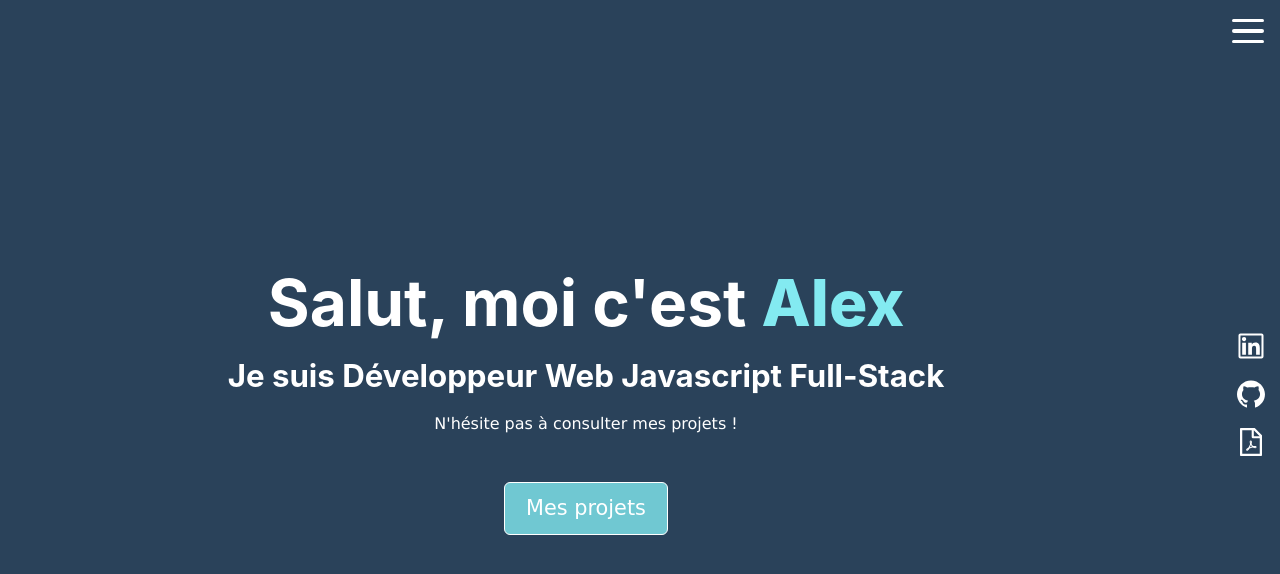
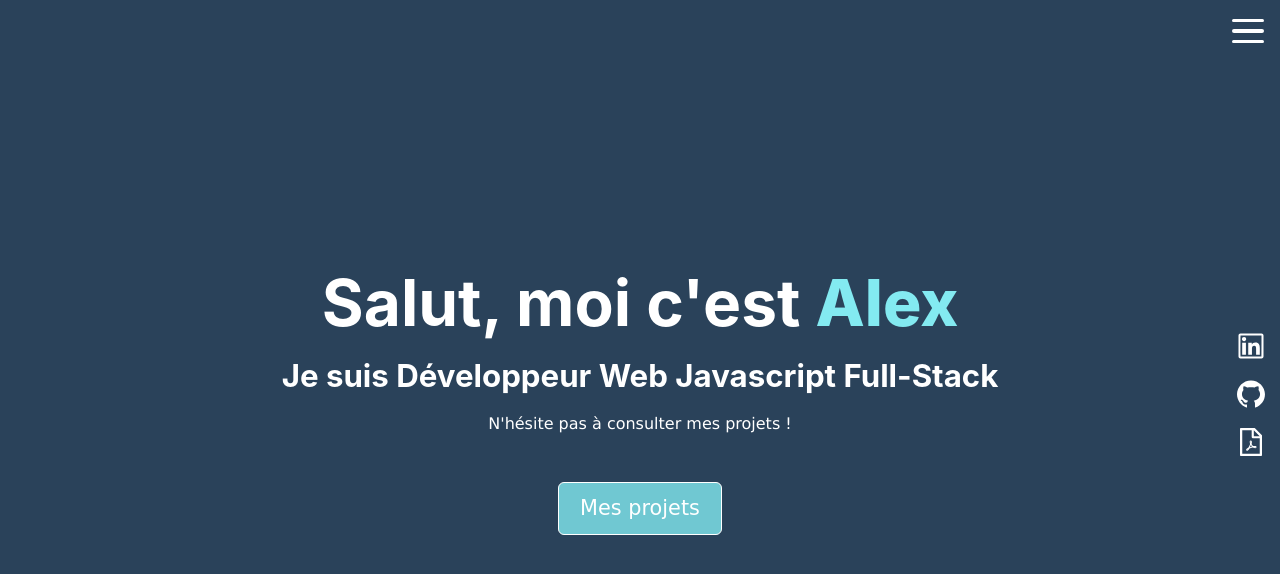
Before and after one commit to carbex/portfolio, a React (Create React App) app in the folder reactapp/: page / in a window 1280 px wide. Shown: the top 574 px of the page. Built offline with nearby package versions, Linux system fonts and the light colour scheme; a web font is replaced by a local one.

Commit message:
Fix margin home container and login container

```diff
--- a/reactapp/src/components/MainView/Home/Home.styles.js
+++ b/reactapp/src/components/MainView/Home/Home.styles.js
@@ -7,8 +7,8 @@ const mainColor = 'rgba(131, 234, 241, 1)'
 // Styled-components
 export const Container = styled.div`
     max-width: 1024px;
-    margin: 0 10px;
-    padding: 3rem 0;
+    padding: 3rem 10px;
+    margin: 0 auto;
     height: 100%;
     display: flex;
     justify-content: center;
--- a/reactapp/src/components/MainView/Login/Login.styles.js
+++ b/reactapp/src/components/MainView/Login/Login.styles.js
@@ -6,8 +6,8 @@ const mainColor = 'rgba(131, 234, 241, 1)';
 // Styled-components
 export const Container = styled.div`
 max-width: 1024px;
-margin: 0 10px;
-padding: 3rem 0;
+padding: 3rem 10px;
+margin: 0 auto;
 height: 100%;
 display: flex;
 justify-content: center;
```
